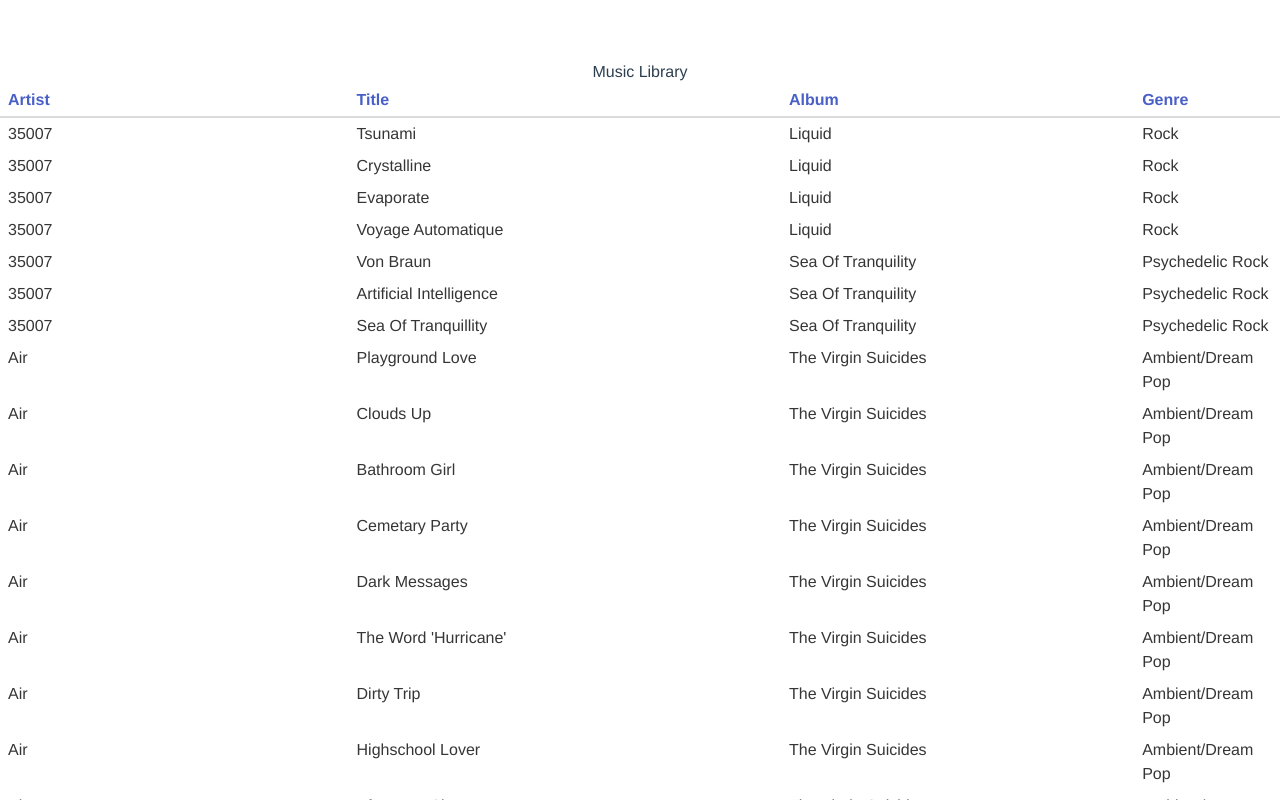
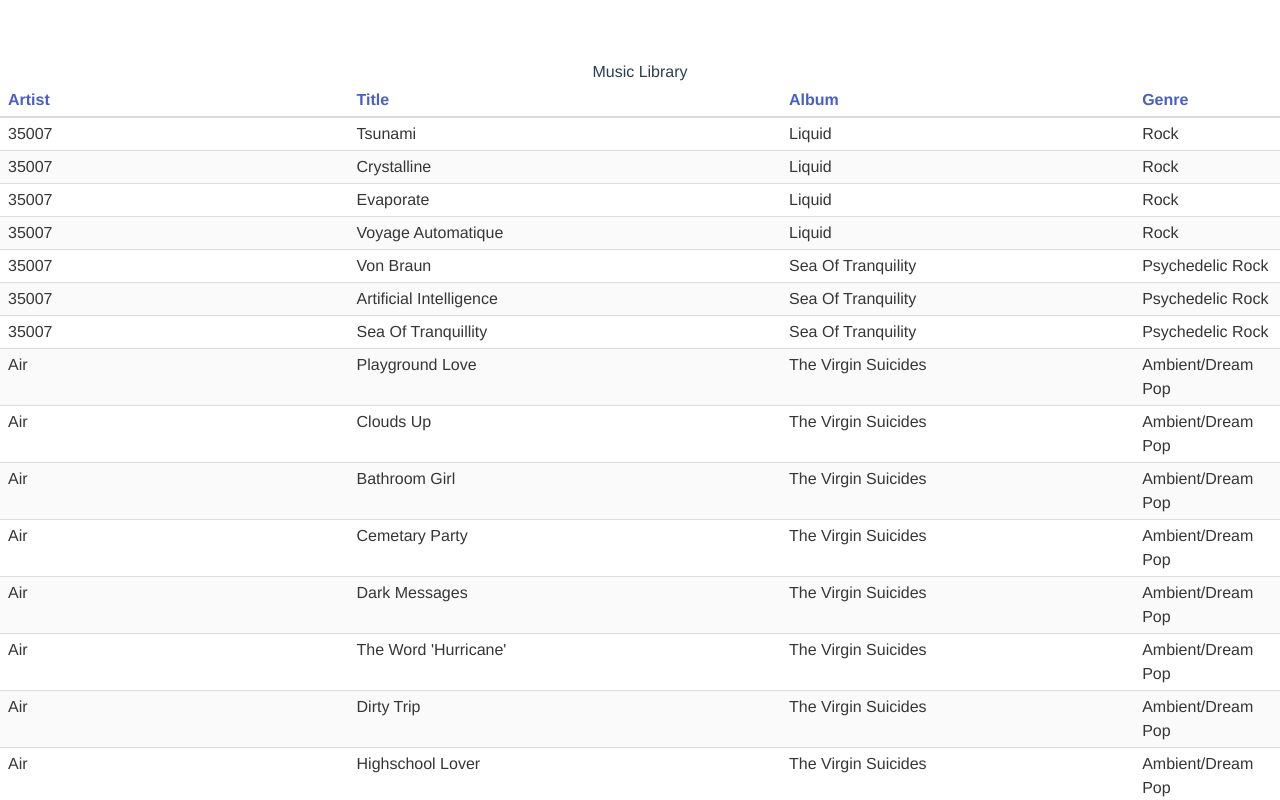
Before and after one commit to JustynaWiniarska/tv-show-tracker, a Vue app: page /music-index in a window 1280 px wide. Shown: the top 800 px of the page. Built offline with nearby package versions, Linux system fonts and the light colour scheme.

Commit message:
Adds table body component

```diff
--- a/src/App.vue
+++ b/src/App.vue
@@ -2,7 +2,6 @@
   <div id="app">
     <h1>Music Library</h1>
     <MusicIndex />
-
     <!-- <router-view></router-view> -->
   </div>
 </template>
--- a/src/components/MusicIndex.vue
+++ b/src/components/MusicIndex.vue
@@ -23,25 +23,18 @@
           <fa-icon icon="chevron-down" v-if="sortBy === 'genre' && sortDirection === 'desc'" />
         </a></th>
     </thead>
-    <tbody
-      v-for="(song, index) in sortedSongs"
-      :key="index"
-      class="has-text-left"
-    >
-      <tr>
-        <td>{{ song.artist }}</td>
-        <td>{{ song.title }}</td>
-        <td>{{ song.album }}</td>
-        <td>{{ song.genre }}</td>
-      </tr>
-    </tbody>
+    <PaginatedTableBody :items="sortedSongs" />
   </table>
 </template>
 
 <script>
 import MusicData from '@/assets/list.json'
+import PaginatedTableBody from './PaginatedTableBody.vue';
 
 export default {
+  components: {
+    PaginatedTableBody,
+  },
   data () {
     return {
       songs: MusicData,
--- /dev/null
+++ b/src/components/PaginatedTableBody.vue
@@ -0,0 +1,25 @@
+<template>
+  <tbody>
+    <tr
+      v-for="(song, index) in items"
+      :key="index"
+      class="has-text-left"
+    >
+      <td>{{ song.artist }}</td>
+      <td>{{ song.title }}</td>
+      <td>{{ song.album }}</td>
+      <td>{{ song.genre }}</td>
+    </tr>
+  </tbody>
+</template>
+
+<script>
+export default {
+  props: {
+    items: {
+      type: Array,
+      required: true
+    }
+  }
+}
+</script>
```
